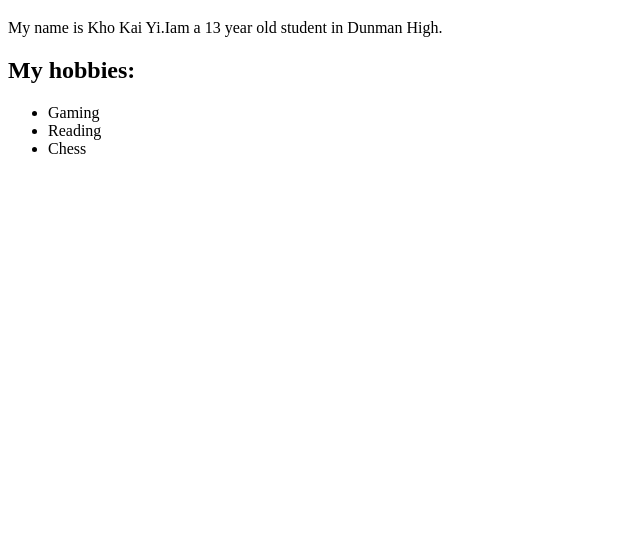
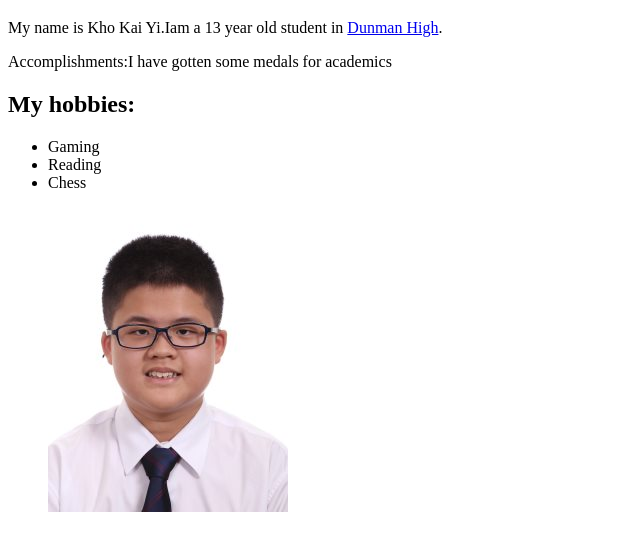
Before and after one commit to dhs17y1jkhokaiyi/dhs17y1jkhokaiyi.github.io, a plain HTML site: page index.html in a window 1280 px wide. Shown: the part 61-612 px from the top of the page, without its empty margins (0-640 px from the left). Drawn offline with Linux system fonts and the light colour scheme.

Commit message:
Update index.html

```diff
--- a/index.html
+++ b/index.html
@@ -5,12 +5,13 @@
 </head>
 <body>
 <h1>About</h1>
-<p>My name is Kho Kai Yi.Iam a 13 year old student in Dunman High.</p>
+<p>My name is Kho Kai Yi.Iam a 13 year old student in <a href="www.dhs.moe.edu.sg"target="_blank">Dunman High</a>.</p>
+  <p>Accomplishments:I have gotten some medals for academics</p>
 <h2>My hobbies:</h2>
 <ul>
 <li>Gaming</li>
 <li>Reading</li>
 <li>Chess</li>
-<img src="photo.jpg/>
+<img src="photo.jpg"/>
 </body>
 </html>
```
